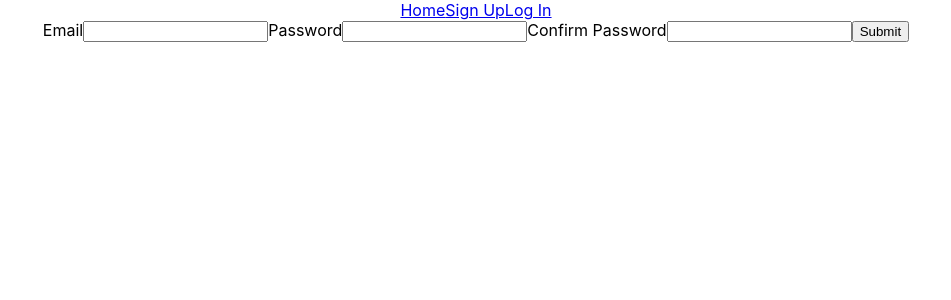
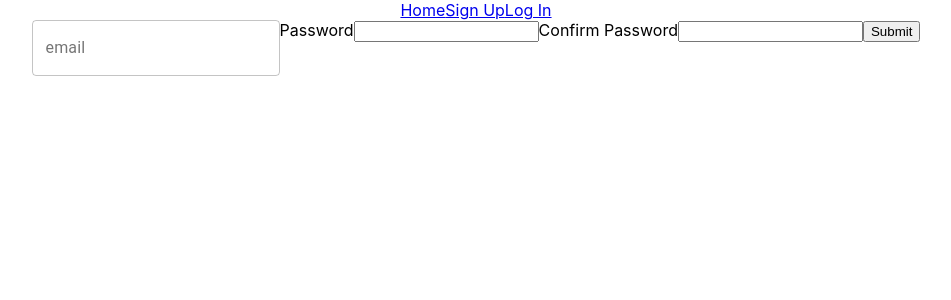
Before and after one commit to ctiller15/Online-Training-Journal-Frontend, a React (Create React App) app: page /signup in a window 1280 px wide. Shown: the top 300 px of the page, without its empty margins (164-1115 px from the left). Built offline with nearby package versions, Linux system fonts and the light colour scheme.

Commit message:
Update email validation on form and get passing unit test. Begin working on password confirmation and create test w/ expected failure.

```diff
--- a/package.json
+++ b/package.json
@@ -3,6 +3,7 @@
   "version": "0.1.0",
   "private": true,
   "dependencies": {
+    "@material-ui/core": "^4.11.0",
     "@reduxjs/toolkit": "^1.4.0",
     "@testing-library/jest-dom": "^4.2.4",
     "@testing-library/react": "^9.5.0",
--- a/src/app/utils/validationHelpers.js
+++ b/src/app/utils/validationHelpers.js
@@ -1,6 +1,6 @@
 export const emailValidator = (email) => {
 	// Base regex taken from https://www.w3resource.com/javascript/form/email-validation.php
-	// Should be good enough for the majority of cases. We can test for the remainder.
+	// Should be good enough for the majority of cases. We can test for the remainder of edge cases we run into.
 	const emailRegex = /^[a-zA-Z0-9.!#$%&'*+/=?^_`{|}~-]+@[a-zA-Z0-9-]+(?:\.[a-zA-Z0-9-]+)*$/
 	return emailRegex.test(email);
 }
--- a/src/features/components/SignupForm.js
+++ b/src/features/components/SignupForm.js
@@ -1,12 +1,41 @@
-import React from 'react';
+import React, { useState } from 'react';
+import { TextField, FormControl } from '@material-ui/core'
+import { emailValidator } from '../../app/utils/validationHelpers'
 
 export const SignupForm = (props) => {
+	const [invalidEmail, setInvalidEmail] = useState(false)
+	const [email, setEmail] = useState("")
+
+	const generateEmailHelperText = () => {
+		if(invalidEmail){
+			return email.length === 0 ? "Please enter an email" : "Not a valid email address"
+		} else {
+			return "";
+		}
+	}
+
+	const validateEmail = () => {
+		setInvalidEmail(email.length === 0 || !emailValidator(email))
+	}
+
+	const onEmailChange = (event) => {
+		setEmail(event.target.value);
+	}
+
 	return (
 		<form aria-label="signupform">
-			<label>
-				Email
-				<input type="email" name="email" />
-			</label>
+			<FormControl>
+				<TextField
+					error={invalidEmail}
+					onChange={onEmailChange}
+					onBlur={() => validateEmail()}
+					value={email}
+					variant="outlined"
+					id="email"
+					label="email"
+					helperText={generateEmailHelperText()}
+				/>
+			</FormControl>
 			<label>
 				Password
 				<input type="password" name="password" />
```
Also changed, not shown: 2 other files (tests, documents, lock files or other folders).
